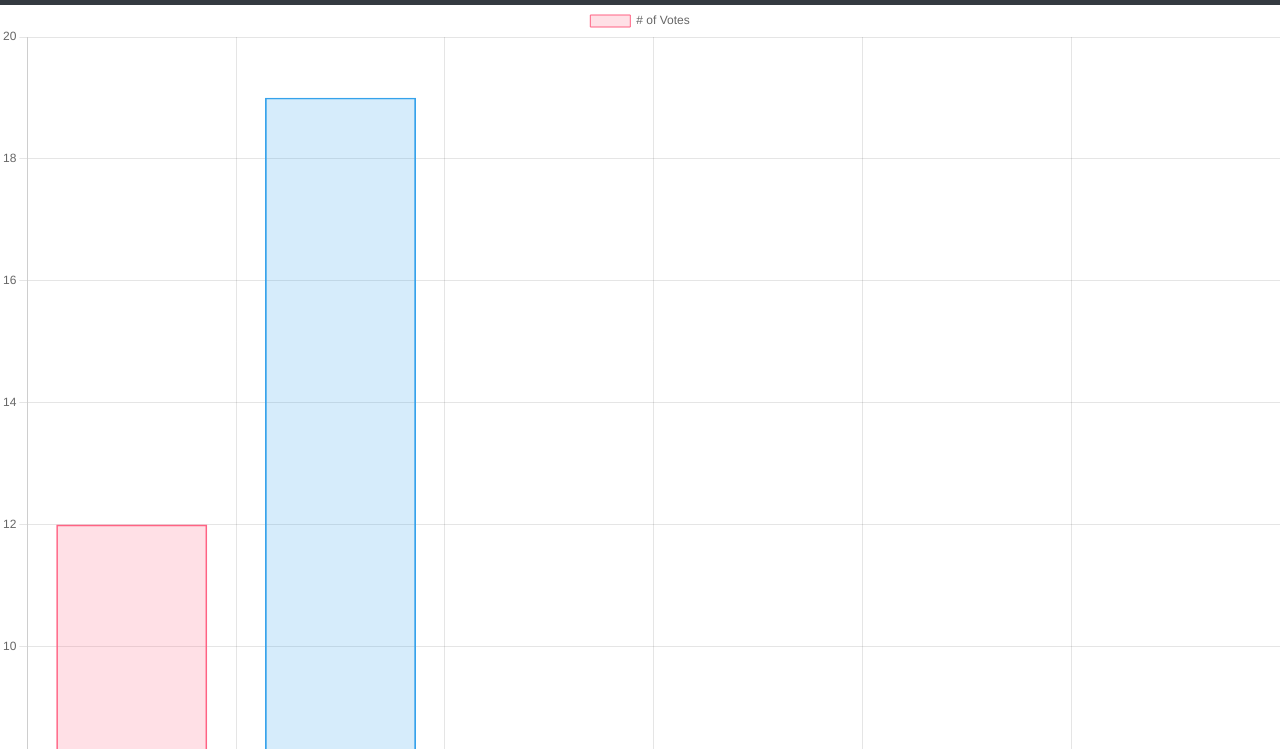
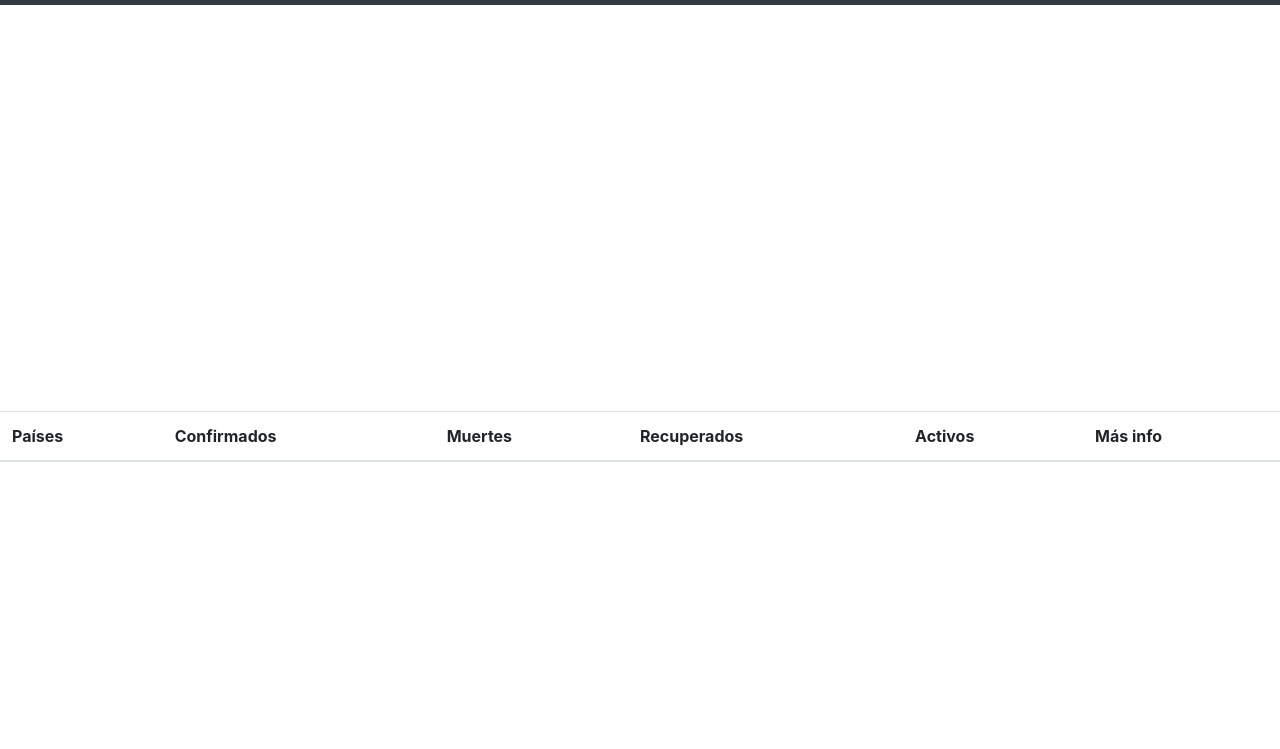
Before and after one commit to DanyBeth/Proyecto-Hito-1, a website: page public/covid19/index.html in a window 1280 px wide. Shown: the part 51-800 px from the top of the page. Drawn offline with nearby package versions, Linux system fonts and the light colour scheme; no server answers.

Commit message:
Tabla lista
Falta el modal

```diff
--- a/public/covid19/assets/scripts.js
+++ b/public/covid19/assets/scripts.js
@@ -11,70 +11,22 @@ const getTotal = async (jwt) => {
     });
     const { data } = await response.json();
     console.log(data);
-    document.getElementById("pre").innerHTML = JSON.stringify(data);
-    // return data;
-    let paises = data.filter(pais => {
-      return pais.deaths > 10000
+    let cuerpoTabla = document.getElementById("tbody")
+    data.forEach(element => {
+      cuerpoTabla.innerHTML += `
+      <tr>
+        <td>${element.location}</td>
+        <td>${element.confirmed}</td>
+        <td>${element.deaths}</td>
+        <td>${Math.floor((element.confirmed - element.deaths) * 0.7)}</td>
+        <td>${Math.floor((element.confirmed - element.deaths) * 0.3)}</td>
+        <td>modal</td>
+      </tr>
+      `
     });
-    console.log(paises);
   } catch (err) {
     console.error(`Error: ${err}`);
   }
 };
 
-
-$(document).ready(function(){
-  console.log(getTotal);
-  console.log(getTotal());
-  getTotal();
-});
-
-
-let alumnos = [
-  { nombre: "Juan", edad: 24 },
-  { nombre: "Pedro", edad: 19 },
-  { nombre: "Maria", edad: 22 },
-  { nombre: "Jose", edad: 28 },
-  { nombre: "Diego", edad: 18 },
-];
-let mayorA20 = alumnos.filter((alumno) => {
-  return alumno.edad > 20;
-});
-
-
-const ctx = document.getElementById('myChart').getContext('2d');
-const myChart = new Chart(ctx, {
-    type: 'bar',
-    data: {
-        labels: ['Red', 'Blue', 'Yellow', 'Green', 'Purple', 'Orange'],
-        datasets: [{
-            label: '# of Votes',
-            data: [12, 19, 3, 5, 2, 3],
-            backgroundColor: [
-                'rgba(255, 99, 132, 0.2)',
-                'rgba(54, 162, 235, 0.2)',
-                'rgba(255, 206, 86, 0.2)',
-                'rgba(75, 192, 192, 0.2)',
-                'rgba(153, 102, 255, 0.2)',
-                'rgba(255, 159, 64, 0.2)'
-            ],
-            borderColor: [
-                'rgba(255, 99, 132, 1)',
-                'rgba(54, 162, 235, 1)',
-                'rgba(255, 206, 86, 1)',
-                'rgba(75, 192, 192, 1)',
-                'rgba(153, 102, 255, 1)',
-                'rgba(255, 159, 64, 1)'
-            ],
-            borderWidth: 1,
-            barThickness: "flex"
-        }]
-    },
-    options: {
-        scales: {
-            y: {
-                beginAtZero: true
-            }
-        }
-    }
-});
+getTotal();
--- a/public/covid19/index.html
+++ b/public/covid19/index.html
@@ -27,6 +27,25 @@
 
       <canvas id="myChart" width="400" height="400"></canvas>
 
+
+      <div>
+        <table class="table">
+          <thead>
+            <tr>
+              <th scope="col">Países</th>
+              <th scope="col">Confirmados</th>
+              <th scope="col">Muertes</th>
+              <th scope="col">Recuperados</th>
+              <th scope="col">Activos</th>
+              <th scope="col">Más info</th>
+            </tr>
+          </thead>
+          <tbody id="tbody">
+
+          </tbody>
+        </table>
+      </div>
+
       <pre id="pre"></pre>
 
     <!--Bootsrap Bundle v.4.6-->
```
